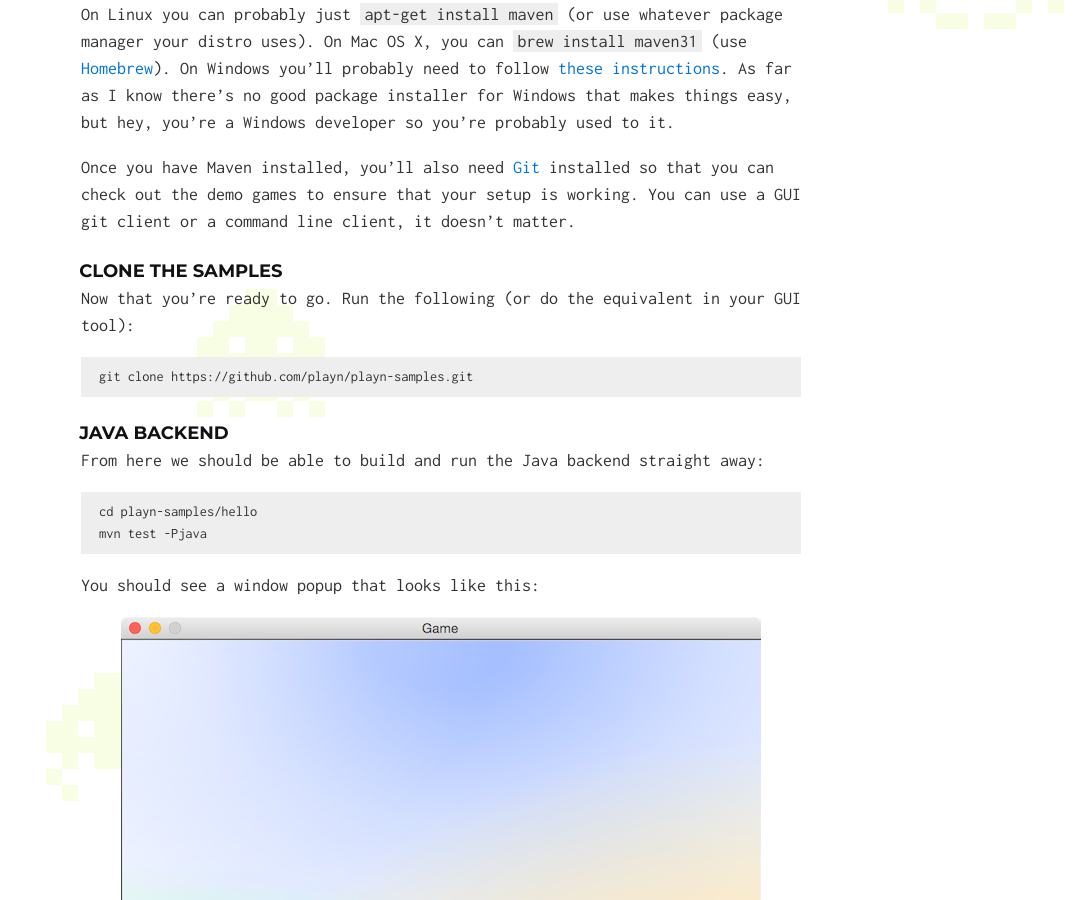
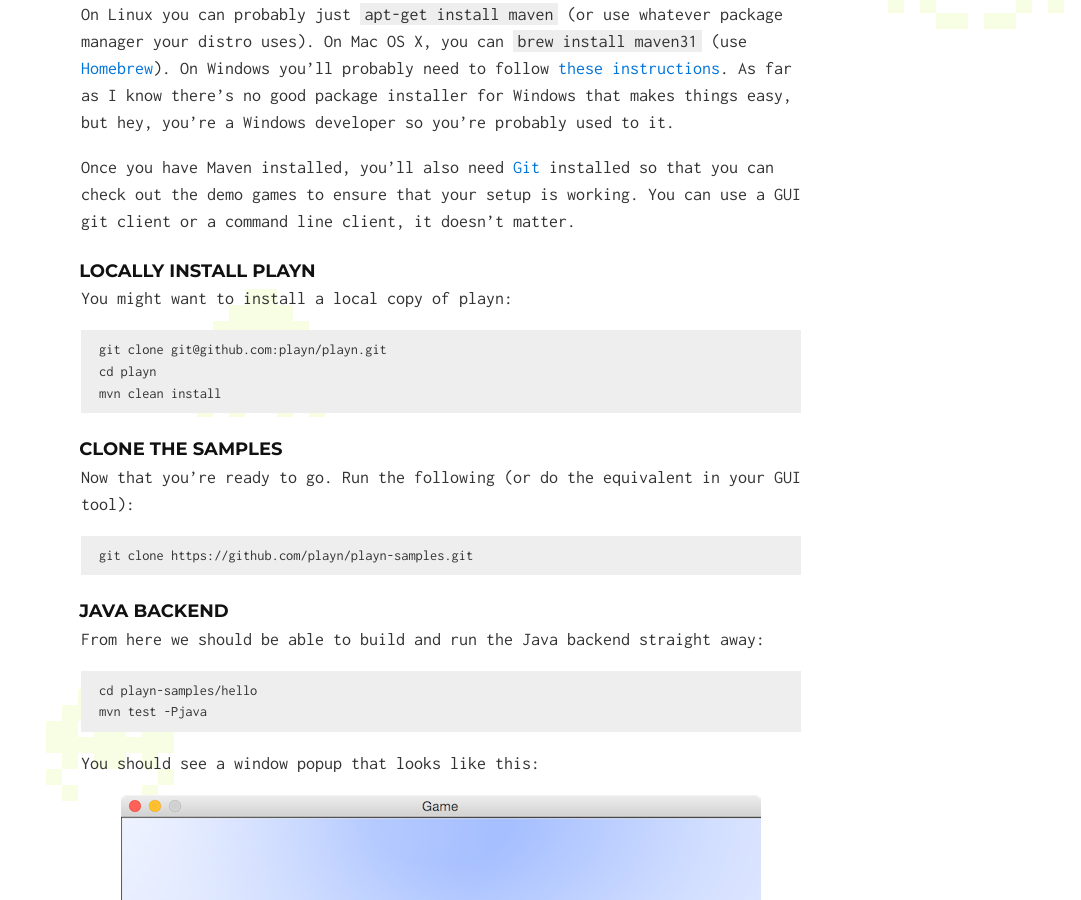
Before and after one commit to playn/playn.github.io, a Jekyll site: the page built from docs/setup.md, in a window 1280 px wide and 900 px high, scrolled down 1259 px. Shown: the whole window, without its empty margins (199-1280 px from the left). Built offline with Jekyll 4.4.1, drawn with Linux system fonts in a browser that asks for light colours; Markdown is read by kramdown in place of the engine named in the settings.

Commit message:
Add playn locally to maven instructions
At the moment the correct version for playn is not in maven central. Installing the correct version from git enables the developer to run the samples.

````diff
--- a/docs/setup.md
+++ b/docs/setup.md
@@ -50,6 +50,15 @@
 Once you have Maven installed, you'll also need [Git] installed so that you can check out the demo
 games to ensure that your setup is working. You can use a GUI git client or a command line client,
 it doesn't matter.
+
+### Locally install playn
+
+You might want to install a local copy of playn:
+```
+git clone git@github.com:playn/playn.git
+cd playn
+mvn clean install
+```
 
 ### Clone the samples
 
````
